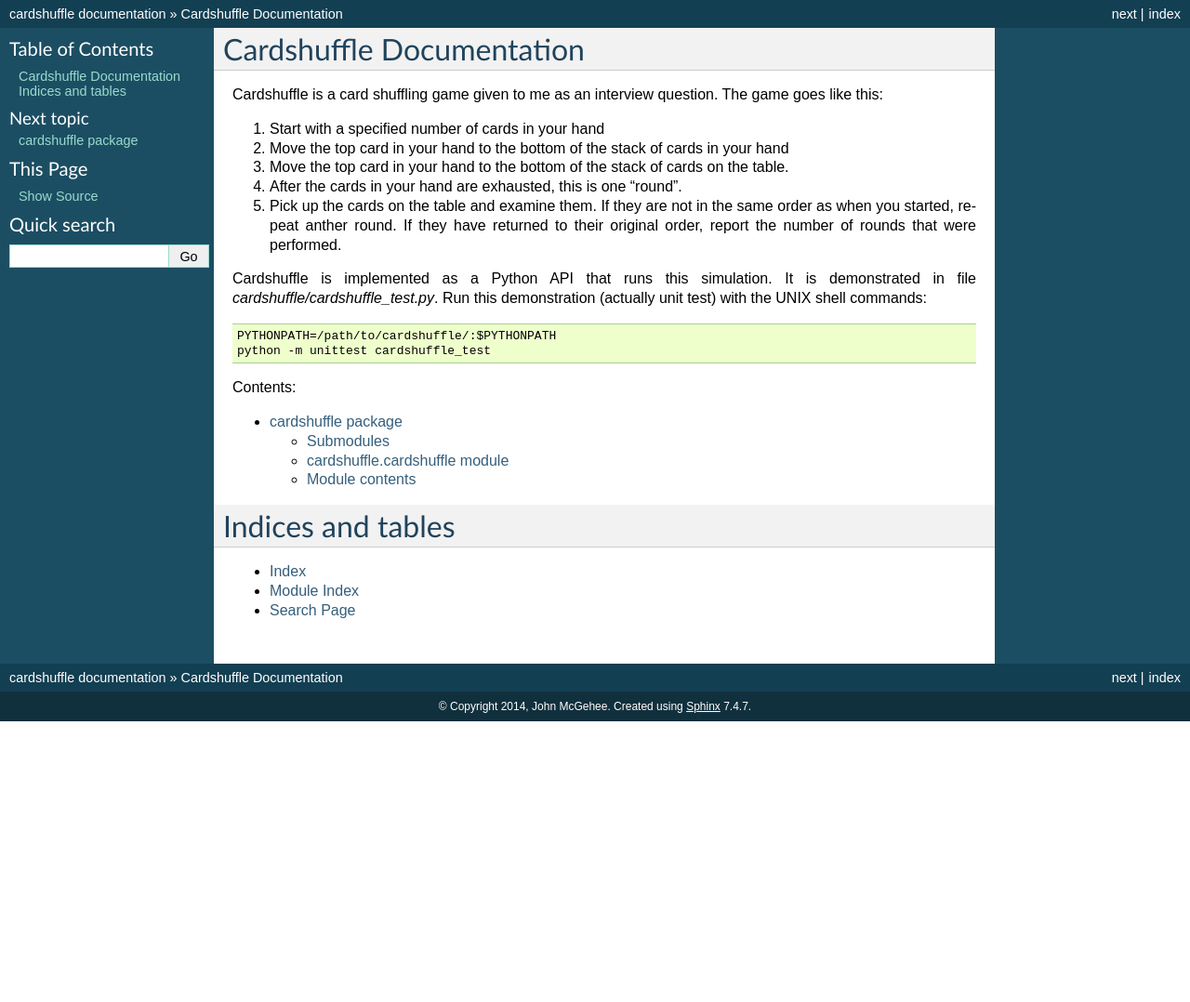
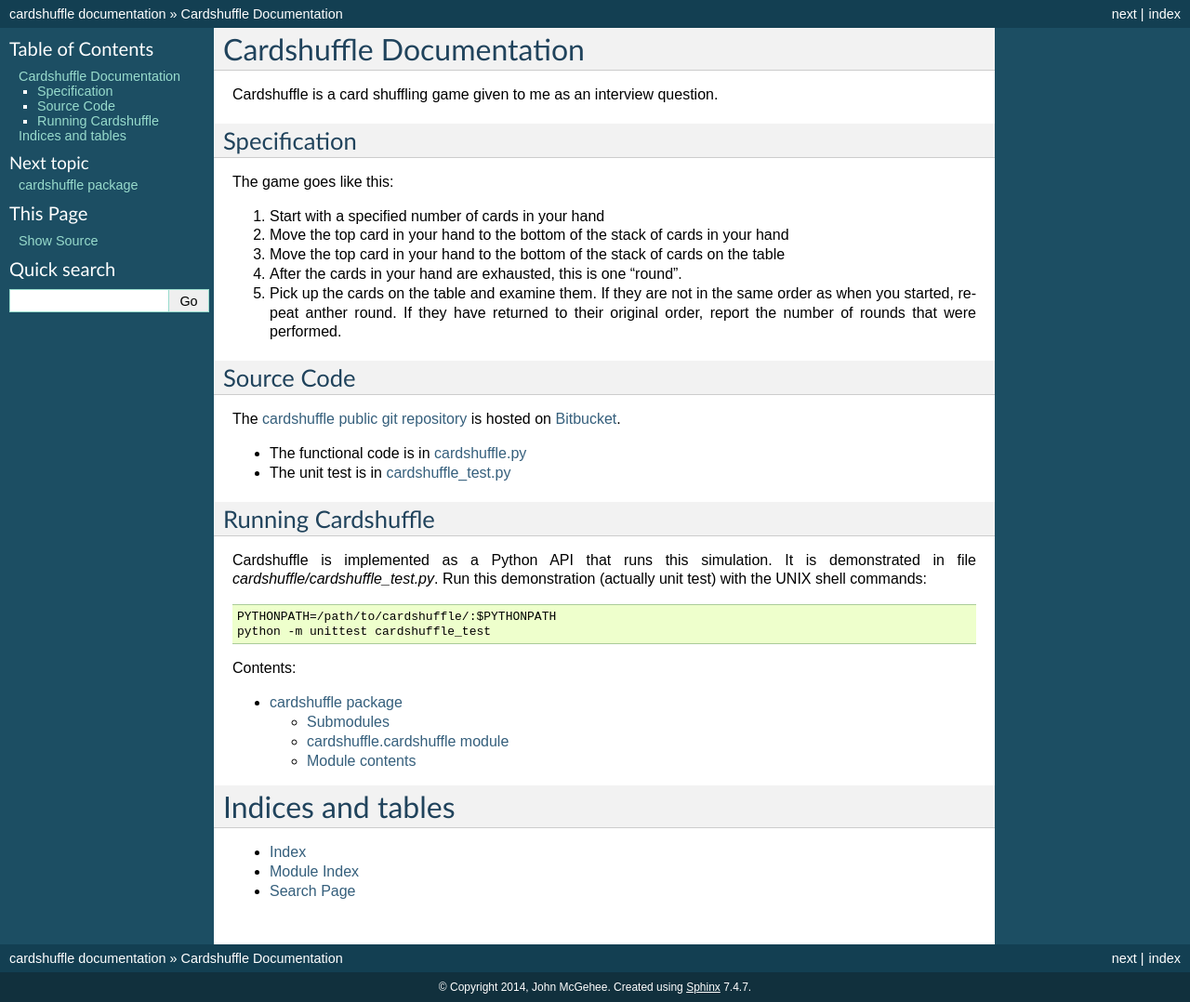
Before and after one commit to jmcgeheeiv/cardshuffle, a Sphinx documentation site: the page built from doc/index.rst, in a window 1280 px wide. Shown: the whole page at 93% size. Built offline with Sphinx 7.4.7, drawn with Linux system fonts in a browser that asks for light colours; before the commit the page ends 900 px from its top, so only the background shows below that.

Commit message:
Document Bitbucket repository.

```diff
--- a/doc/index.rst
+++ b/doc/index.rst
@@ -7,17 +7,32 @@
 Cardshuffle Documentation
 =======================================
 
+Cardshuffle is a card shuffling game given to me as an interview question.
+
 .. _specification:
+Specification
+---------------
 
-Cardshuffle is a card shuffling game given to me as an interview question.  The game goes like this:
+The game goes like this:
 
 #. Start with a specified number of cards in your hand
 #. Move the top card in your hand to the bottom of the stack of cards in your hand
-#. Move the top card in your hand to the bottom of the stack of cards on the table.
+#. Move the top card in your hand to the bottom of the stack of cards on the table
 #. After the cards in your hand are exhausted, this is one "round".
 #. Pick up the cards on the table and examine them.  If they are not in the same \
    order as when you started, repeat anther round.  If they have returned to \
    their original order, report the number of rounds that were performed.
+
+Source Code
+-------------------
+
+The `cardshuffle public git repository <https://bitbucket.org/jmcgeheeiv/cardshuffle/>`_ is hosted on `Bitbucket <Bitbucket.org>`_.
+
+* The functional code is in `cardshuffle.py <https://bitbucket.org/jmcgeheeiv/cardshuffle/src/4277739f73c4615e4bcc4918f5e3170ecf40fd69/cardshuffle.py?at=master>`_
+* The unit test is in `cardshuffle_test.py <https://bitbucket.org/jmcgeheeiv/cardshuffle/src/4277739f73c4615e4bcc4918f5e3170ecf40fd69/cardshuffle_test.py?at=master>`_
+
+Running Cardshuffle
+--------------------
 
 Cardshuffle is implemented as a Python API that runs this simulation.  It is demonstrated in file
 `cardshuffle/cardshuffle_test.py`.  Run this demonstration (actually unit test) with the UNIX shell
@@ -25,6 +40,8 @@ commands::
 
     PYTHONPATH=/path/to/cardshuffle/:$PYTHONPATH
     python -m unittest cardshuffle_test
+
+
 
 Contents:
 
```
Also changed, not shown: 1 other file.
